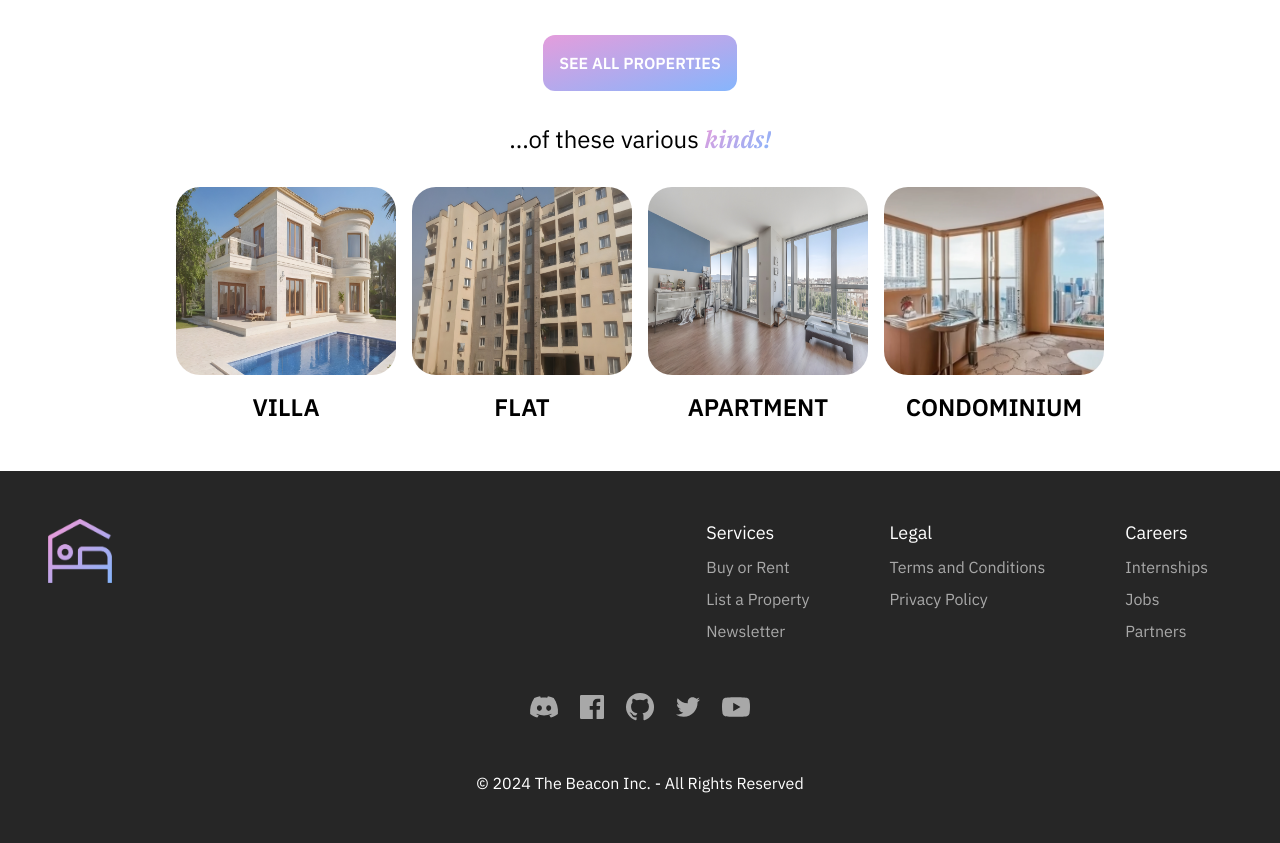
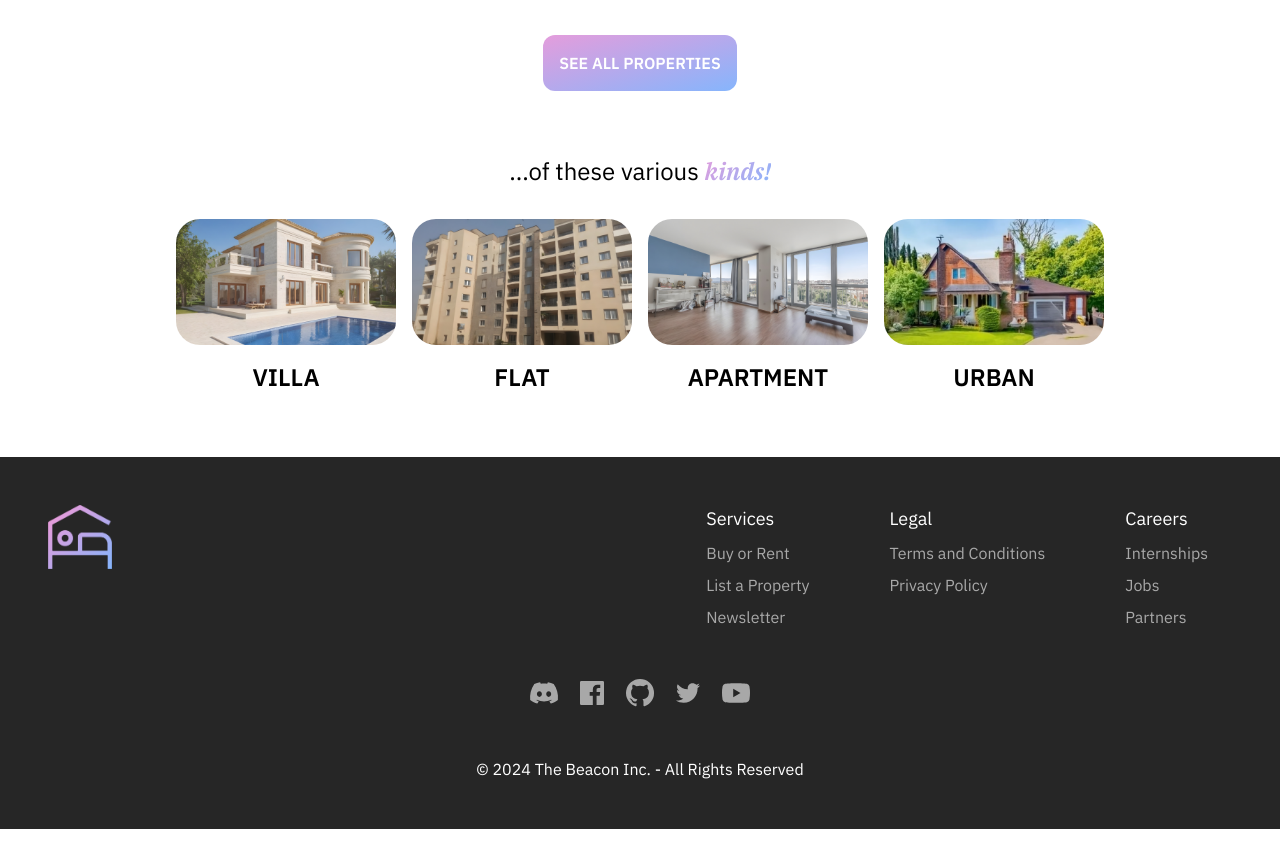
Before and after one commit to ReMod-Software/tk24-re-app, a Nuxt app: page / in a window 1280 px wide. Shown: the part 2360-3203 px from the top of the page. Built offline with nearby package versions, Linux system fonts and the light colour scheme.

Commit message:
fix: body css and tweak landing

```diff
--- a/assets/css/main.css
+++ b/assets/css/main.css
@@ -4,6 +4,13 @@
 @tailwind base;
 @tailwind components;
 @tailwind utilities;
+
+body {
+	display: flex;
+	min-height: 100vh;
+	flex-direction: column;
+	justify-content: space-between;
+}
 
 * {
 	font-family: "IBM Plex Sans";
--- a/pages/index.vue
+++ b/pages/index.vue
@@ -117,13 +117,13 @@
 				class="text-white rounded-xl uppercase font-semibold bg-gradient-to-br from-[#E49DDC] to-[#86B5FC] p-4 max-w-fit"
 			>See All properties</button>
 
-			<h1 class="text-center text-2xl">
+			<h1 class="text-center text-2xl mt-8">
 				...of these various <span
 					class="font-serif content italic font-semibold"
 				>kinds!</span>
 			</h1>
 
-			<div class="grid grid-cols-1 md:grid-cols-4 gap-4">
+			<div class="grid grid-cols-1 md:grid-cols-4 gap-4 mb-4">
 				<div
 					class="flex flex-col grid-item w-full text-xl font-semibold uppercase gap-4"
 				>
@@ -160,11 +160,11 @@
 					class="flex flex-col grid-item w-full text-xl font-semibold uppercase gap-4"
 				>
 					<img
-						src="/landing_grid/condominium.png"
+						src="/landing_grid/urban.png"
 						class="flex h-full w-full items-center text-center justify-center hover:text-white hover:bg-[#0000007c] hover:backdrop-blur transition-all rounded-3xl"
 					/>
 					<h1 class="text-center text-2xl font-semibold">
-						Condominium
+						Urban
 					</h1>
 				</div>
 			</div>
```
Also changed, not shown: public/landing_grid/condominium.png, public/landing_grid/urban.png.
